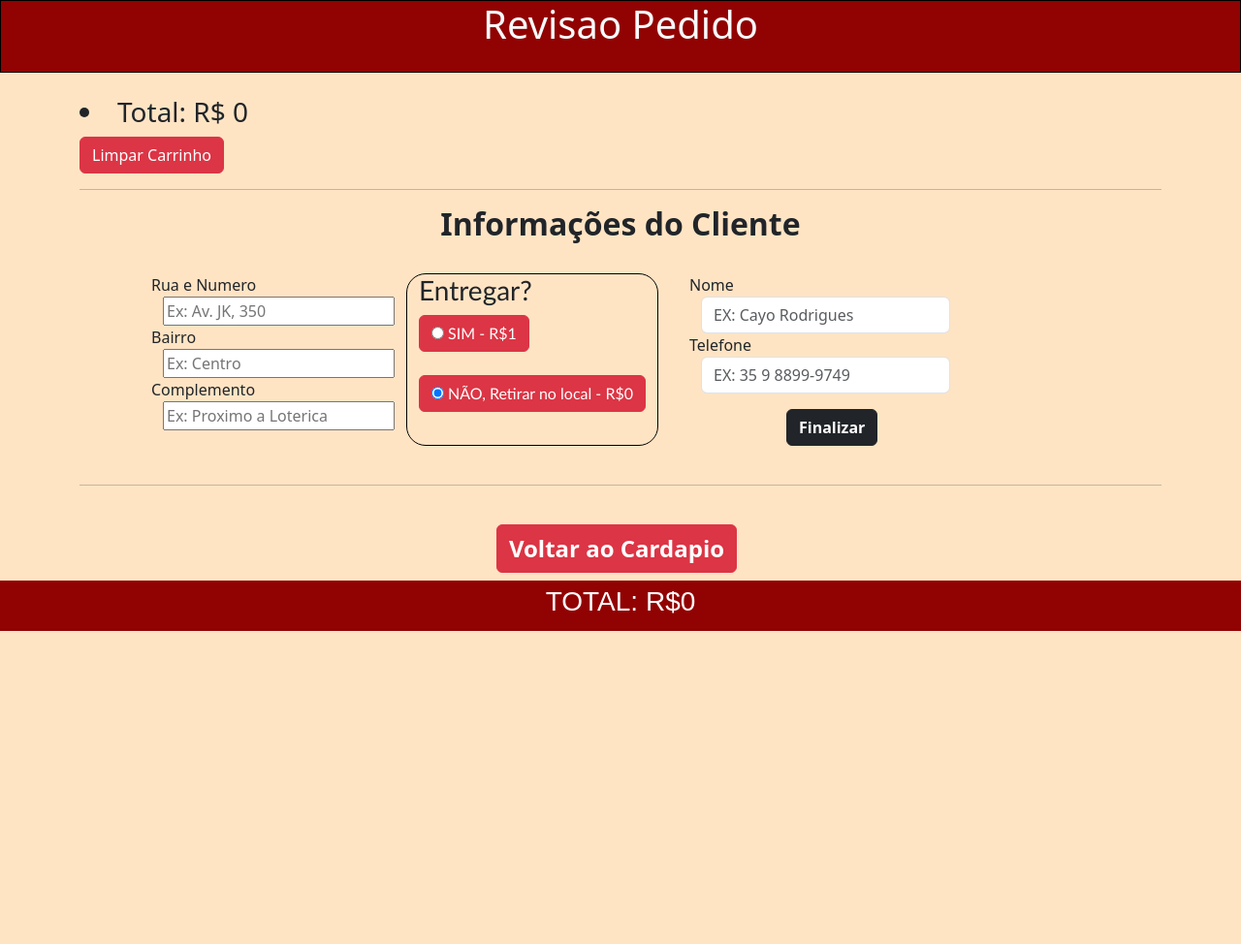
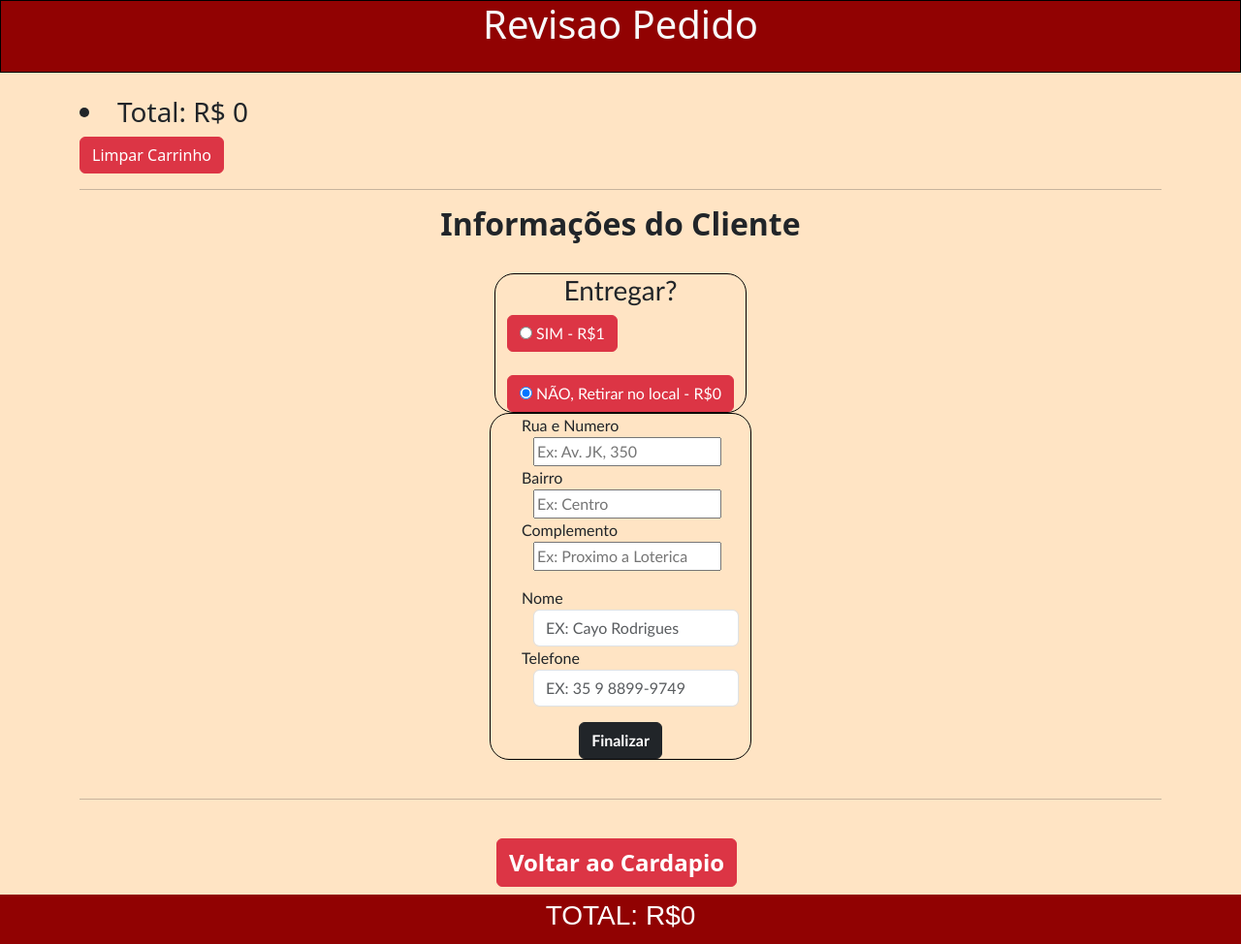
Before and after one commit to Guilherm3Rodrigues/delivery, a PHP site: page /delpublic/carrinho.php?acao=recuperarPedidos in a window 1280 px wide. Shown: the whole page at 97% size. Before the commit the page ends 651 px from the top, so only its background shows below. Run offline with PHP 8.4, Linux system fonts and the light colour scheme; the visitor is signed in with stand-in values (Sample User, id 1); data that the repository does not hold is empty.

Commit message:
mexendo no carrinho para receber os dados do cliente

```diff
--- a/delpublic/carrinho.php
+++ b/delpublic/carrinho.php
@@ -24,9 +24,12 @@
             location.href = 'carrinho.php?acao=removerCarrinho&&id='+id + '&&qtd='+qtd;
         }
 
-        function limparCarrinho ()
+        function confirmarLimparCarrinho ()
         {
+            var confirmar = confirm("Você tem certeza que deseja limpar o carrinho?");
+            if (confirmar) {
             location.href = 'carrinho.php?acao=limparCarrinho';
+            }
         }
 
         function atribuirValor()
@@ -97,7 +100,7 @@
 
                 <h3><li>Total: R$ <?php print $valorTotal?></li></h3> <!-- VALOR TOTAL -->
             </div>
-                    <button class="btn btn-danger" onclick="limparCarrinho()">Limpar Carrinho</button>
+                    <button class="btn btn-danger" onclick="return confirmarLimparCarrinho()">Limpar Carrinho</button>
         </div>
         </div>
         </div>
@@ -111,20 +114,11 @@
     <h2 class="d-flex justify-content-center"><strong>Informações do Cliente</strong></h2>
     <br>
 
+    <div class="container">
+        <div class="row d-flex justify-content-center">
+            <div class="borda col-md-auto">
 
-    <div class="row container d-flex justify-content-center">
-
-        <form action="" method="post" class="col-md-auto">
-            <ul>
-                <label class="row">Rua e Numero</label><input placeholder="Ex: Av. JK, 350"></input>
-                <label class="row">Bairro</label><input placeholder="Ex: Centro"></input>
-                <label class="row">Complemento</label><input placeholder="Ex: Proximo a Loterica"></input>
-            </ul>
-        </form>
-
-        <div class="col-md-auto  borda ">
-
-            <h3>Entregar? </h3>
+                    <h3 id="entregar" class="d-flex justify-content-center">Entregar? </h3>
                     <form id="formularioEntrega" action="carrinho.php?acao=recuperarPedidos" method="POST">
                         <label class="btn btn-danger">
 
@@ -137,19 +131,24 @@
                         <br>
 
                         <label class="btn btn-danger">
-
                             <input type="radio" name="entrega" value="0" onclick="atribuirValor()"
                             <?php print ($_SESSION['freteFinal'] == 0) ? 'checked' : ''; ?>> NÃO, Retirar no local - R$0
                             <input type="hidden" id="botaoNomeNao" name="botaoNomeNao" value="">
                         </label>
+
                         <input type="submit" style="display:none;">
+                    </form>
+            </div>
+        </div>
+        <div class="row d-flex justify-content-center">
+            <div class="borda col-md-auto">
+                <form id="myForm" method="POST" action="carrinho.php?acao=pedido_enviado">
 
-            </form>
-
-
-        </div>
-
-        <form id="myForm" method="POST" action="carrinho.php?acao=pedido_enviado" class="col-md-auto">
+                        <ul>
+                            <label class="row">Rua e Numero</label><input placeholder="Ex: Av. JK, 350"></input>
+                            <label class="row">Bairro</label><input placeholder="Ex: Centro"></input>
+                            <label class="row">Complemento</label><input placeholder="Ex: Proximo a Loterica"></input>
+                        </ul>
 
                         <ul>
                             <label class="row" require>Nome</label>
@@ -157,15 +156,13 @@
 
                             <label class="row" require>Telefone</label>
                             <input id="telefoneCliente" name="telefoneCliente" class="form-control" placeholder="EX: 35 9 8899-9749" required></input>
-
                         </ul>
-
-            <button class="btn btn-dark margem-endereco"><strong>Finalizar</strong></button>
-
+                    <div class="container d-flex justify-content-center">
+                        <button class="btn btn-dark"><strong>Finalizar</strong></button>
+                    </div>
                 </form>
-
-
-
+            </div>
+        </div>
     </div>
 
     <div class="container">
--- a/delpublic/verPedidos.php
+++ b/delpublic/verPedidos.php
@@ -5,6 +5,10 @@ ini_set('display_errors', 1);
 $acao = 'verPedidos';
 include('ponteInfo.php');
 date_default_timezone_set('America/Sao_Paulo');
+
+if (!isset($_SESSION['ok']) || $_SESSION['ok'] !== $_SESSION['verifique']) {
+    header('Location: index.php?erro=2');
+}
 ?>
 
 <html lang="en">
--- a/private_delivery/admCardapio.php
+++ b/private_delivery/admCardapio.php
@@ -11,6 +11,7 @@ class AdmCardapio
     private $numero_pedido;  // quantos do mesmo pedido a pessoa fez
     private $idCliente;  // para identificar quem é o dono do pedido
     private $ordem; //referente a ordem das categorias no cardapio
+    private $frete;
 
     public function __set($atributo, $valor)
     {
--- a/private_delivery/dados.php
+++ b/private_delivery/dados.php
@@ -153,6 +153,7 @@ if ($acao == 'inserir') {
             $admCardapio->__set('categoria',$value['categoria']);
             $admCardapio->__set('numero_pedido',$value['numero_pedido']);
             $admCardapio->__set('idCliente',$cliente[0]['id_cliente']);
+            $admCardapio->__set('frete',$_SESSION['freteFinal']);
 
             $comandos->finalizarPedido();
         }
```
Also changed, not shown: private_delivery/whats.php (+60 -0 lines). Lines whose indentation alone changed are shown as unchanged.
